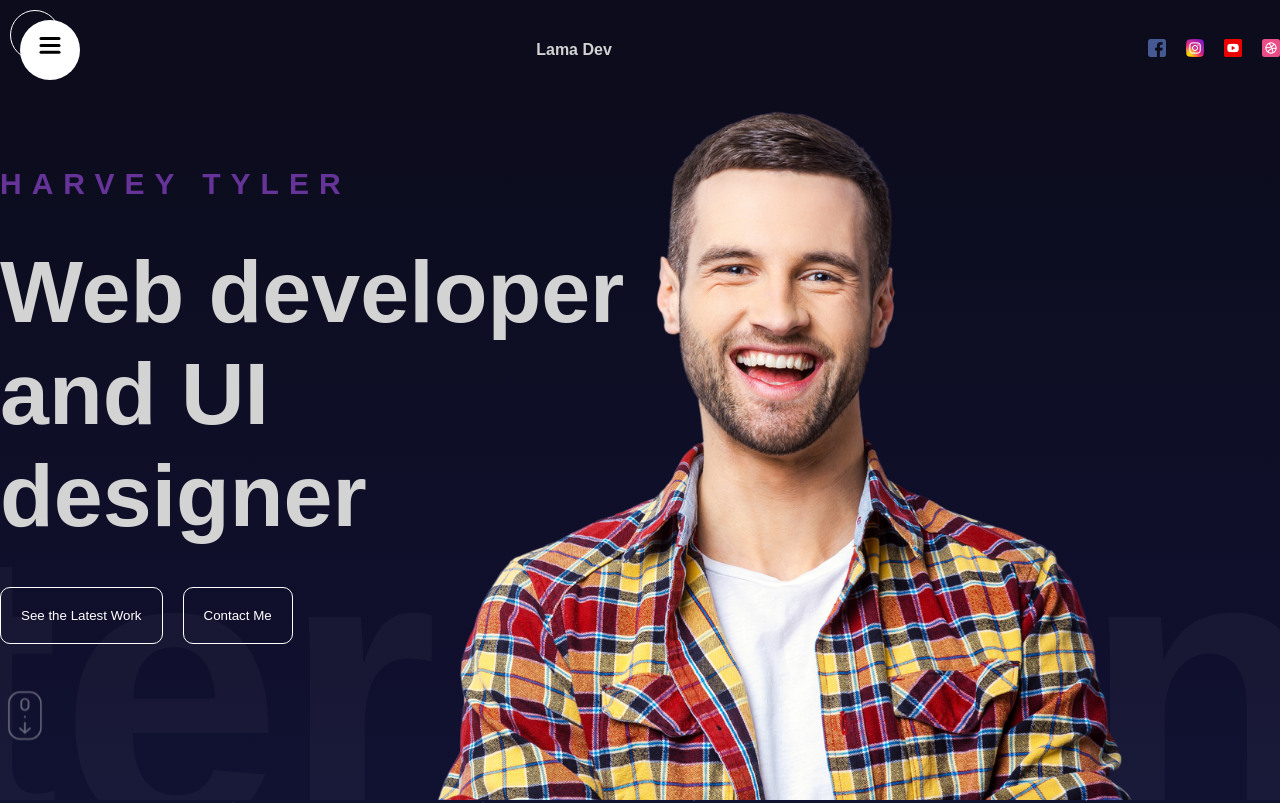
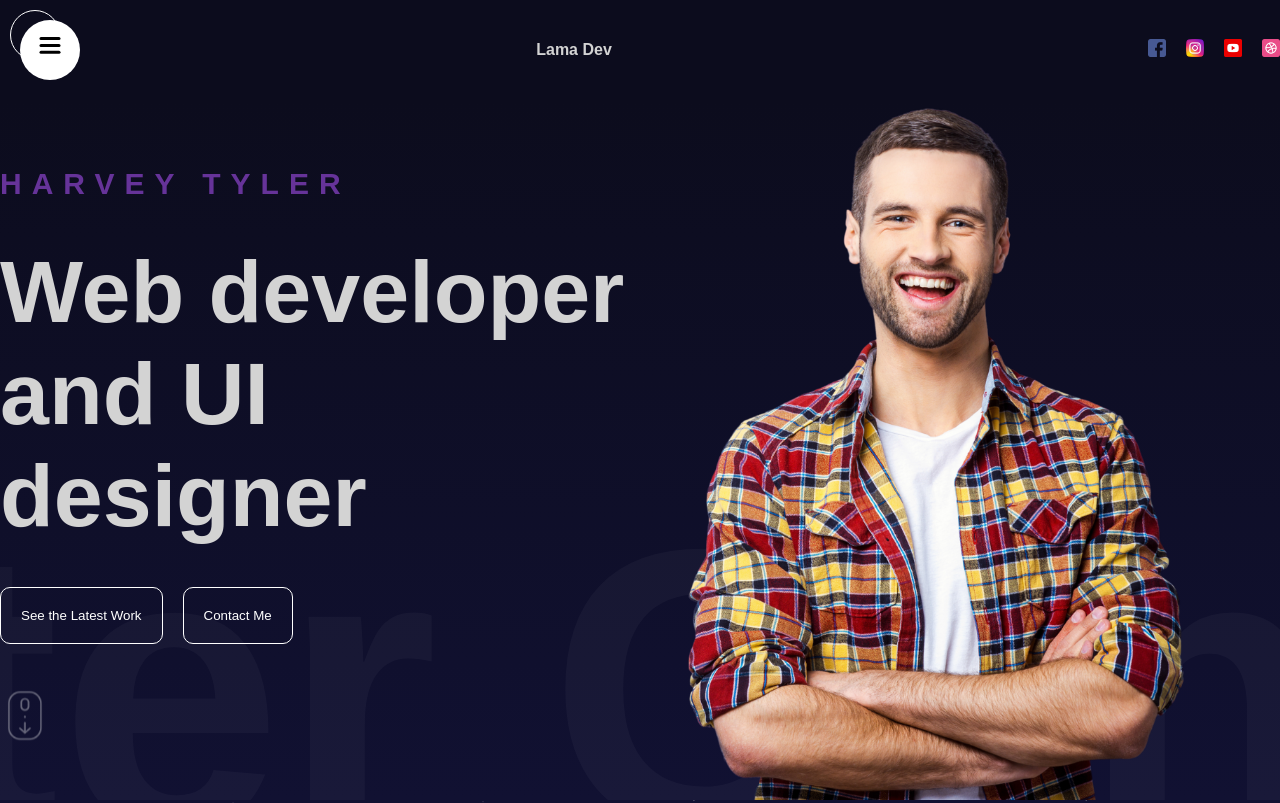
Before and after one commit to nishika678/portfolio, a React (Vite) app: page / in a window 1280 px wide. Shown: the top 803 px of the page. Built offline with nearby package versions, Linux system fonts and the light colour scheme.

Commit message:
Update hero.scss

```diff
--- a/src/components/hero/hero.scss
+++ b/src/components/hero/hero.scss
@@ -1,3 +1,6 @@
+@import "../../app.scss";
+
+
 .hero{
     height: calc(100vh - 100px);
     overflow: hidden;
@@ -17,6 +20,14 @@
             justify-content: center;
             gap: 40px;
 
+            @include mobile{
+                height: 50%;
+                width: 100%;
+                gap: 20px;
+                align-items: center;
+                text-align: center;
+            }
+
             h2{
                 font-size: 30px;
                 color:rebeccapurple;
@@ -26,6 +37,11 @@
 
             h1{
                 font-size: 88px;
+
+                @include mobile{
+                    font-size: 36px;
+                }
+
             }
 
             .buttons{
@@ -50,6 +66,20 @@
      position: absolute;
      top:0;
      right:0;
+
+
+     @include mobile{
+       height: 50%;
+       width: 100%;
+       top: unset;
+       bottom: 0;
+     }
+
+     img{
+      width: 100%;
+      height: 100%;
+      object-fit: cover;
+     }
     }
 
     .slidingTextContainer{
```
